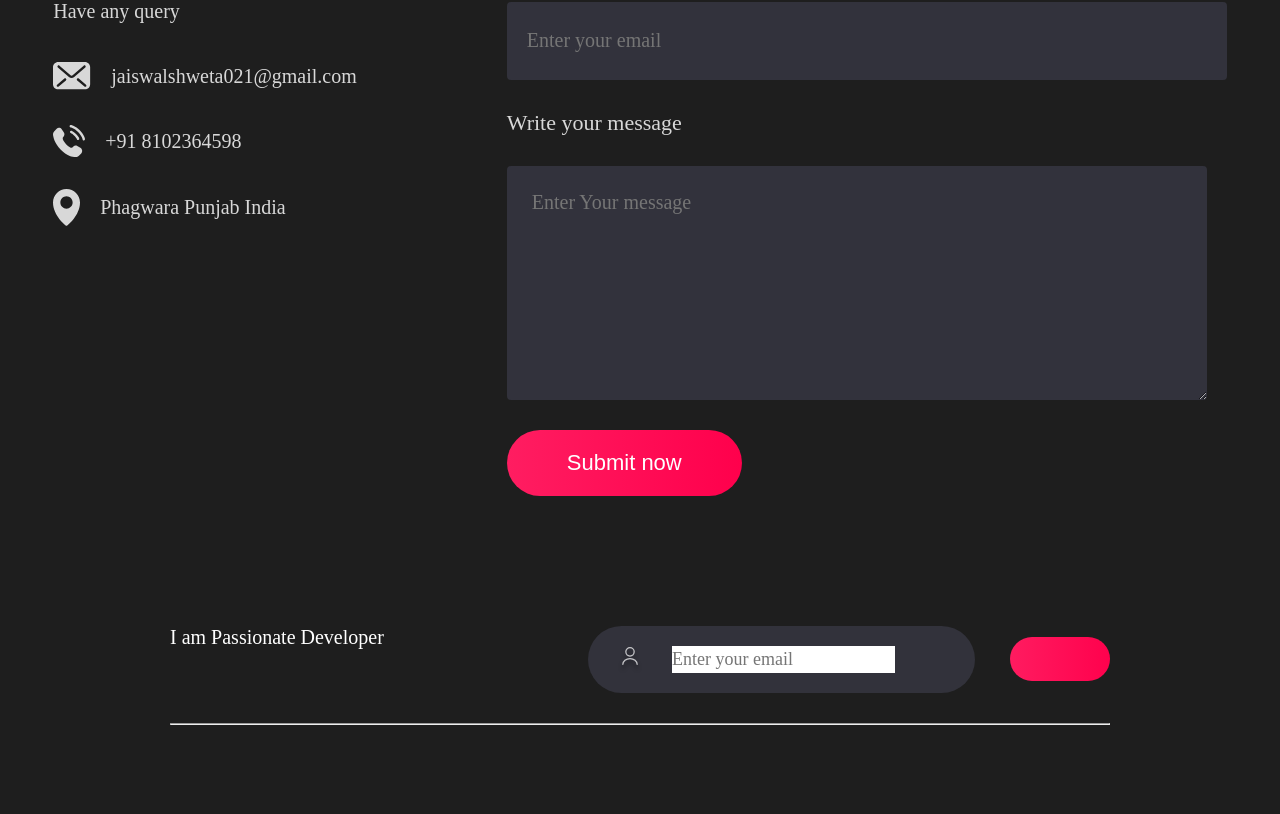
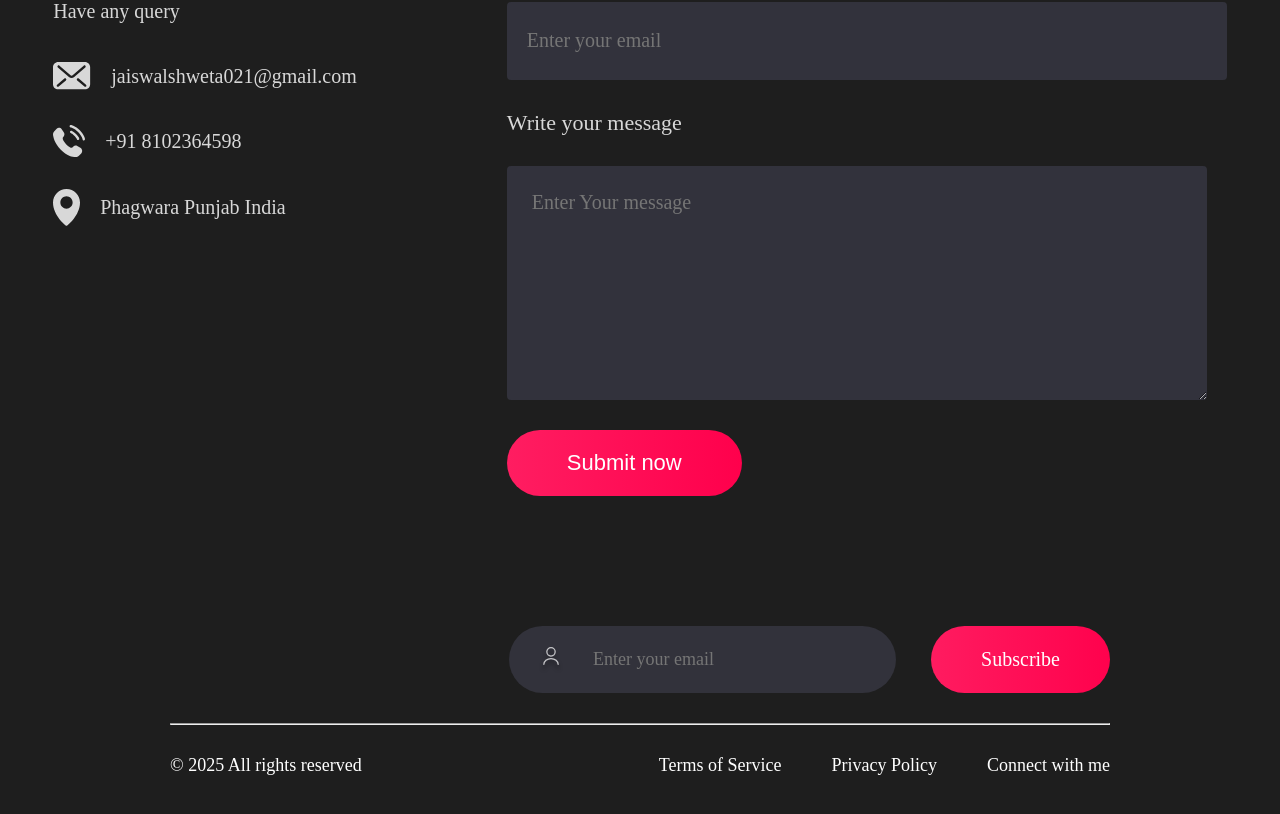
Before and after one commit to 2004shweta/my-portfolio, a React (Vite) app: page / in a window 1280 px wide. Shown: the part 3872-4686 px from the top of the page. Built offline with nearby package versions, Linux system fonts and the light colour scheme.

Commit message:
adding more file

```diff
--- a/src/Components/Footer/Footer.css
+++ b/src/Components/Footer/Footer.css
@@ -8,10 +8,11 @@
     display: flex;
     justify-content: space-between;
 }
-.footer-top-left p{
+/* .footer-top-left p{
     font-size: 20px;
     max-width: 400px;
-}
+    margin: 5px 0px;
+} */
 .footer-top-right{
     display: flex;
     align-items: center;
@@ -29,7 +30,8 @@
     outline: none;
     border: none;
     border: transparent;
-    color: #a0a0a0;
+    /* color: #a0a0a0; */
+    background: #32323B;
     font-family: 'Outfit';
     font-size: 18px;
 }
--- a/src/Components/Footer/Footer.jsx
+++ b/src/Components/Footer/Footer.jsx
@@ -8,7 +8,7 @@ import 'aos/dist/aos.css';
 function Footer() {
   useEffect(() => {
     AOS.init({
-      duration: 1500, // Slow down the animation duration
+      duration: 1800, // Slow down the animation duration
       once: true, // Trigger animation only once
       easing: 'ease-in-out',
     });
@@ -20,7 +20,7 @@ function Footer() {
       <div className="footer-top" data-aos="fade-up">
         <div className="footer-top-left" data-aos="fade-left" data-aos-delay="200">
           {/* <img src={footer_logo} alt="Footer Logo" /> */}
-          <p>I am Passionate Developer</p>
+          {/* <p>I am Passionate Developer</p> */}
         </div>
 
         <div className="footer-top-right" data-aos="fade-right" data-aos-delay="400">
@@ -28,17 +28,17 @@ function Footer() {
             <img src={user_icon} alt="User Icon" />
             <input type='email' placeholder='Enter your email' />
           </div>
-          <div className="footer-subscribe"></div>
+          <div className="footer-subscribe">Subscribe</div>
         </div>
       </div>
 
       <hr />
+{/*
+      Bottom Footer */}
+      <div className="footer-bottom" >
+        <p className="footer-bottom-left">© 2025 All rights reserved</p>
 
-      {/* Bottom Footer */}
-      <div className="footer-bottom">
-        <p className="footer-bottom-left" data-aos="fade-left">© 2025 All rights reserved</p>
-
-        <div className="footer-bottom-right" data-aos="fade-right">
+        <div className="footer-bottom-right">
           <p>Terms of Service</p>
           <p>Privacy Policy</p>
           <p>Connect with me</p>
--- a/src/Components/Hero/Hero.css
+++ b/src/Components/Hero/Hero.css
@@ -63,12 +63,13 @@
 
   .hero-connect:hover {
     border: 2px solid white;
-    background: linear-gradient(267deg, #0fb85b -5.09%, #0a5c2f 106.28%);
+    background: linear-gradient(270deg, #ff004c -5.09%, #ff1d61 106.28%);
+    /* background: linear-gradient(267deg, #0fb85b -5.09%, #0a5c2f 106.28%); */
   }
 
   .hero-resume:hover {
-    border-color: #0fb85b;
-    background-color: rgba(255, 255, 255, 0.05);
+    border-color:  #ff004c;
+    background-color: #ff1d61(255, 255, 255, 0.05);
   }
 
   /* Responsive styling */
@@ -129,5 +130,5 @@
   }
 
   .hero-icons a:hover {
-    color: #0fb85b;
+    color: #ff004c;
   }
--- a/src/Components/Hero/Hero.jsx
+++ b/src/Components/Hero/Hero.jsx
@@ -80,7 +80,6 @@ const Hero = () => {
       <h1><span>I am {name}</span>, {role}</h1>
       <p>{description}</p>
 
-
       <div className="hero-action">
         <div className="hero-connect" onClick={() => window.location.href = 'mailto:jaiswalshweta021@gmail.com'}>
           Connect with me
@@ -88,7 +87,6 @@ const Hero = () => {
         <div className="hero-resume" onClick={handleResumeClick}>
           My resume
         </div>
-
       </div>
       <div className="hero-icons">
         <a href="#"><i className="fab fa-github"></i></a>
@@ -96,6 +94,8 @@ const Hero = () => {
         <a href="#"><i className="fab fa-google"></i></a>
         <a href="#"><i className="fab fa-twitter"></i></a>
         <a href="#"><i className="fab fa-instagram"></i></a>
+        {/* <a href="#"><i className="fas fa-code"></i> LeetCode</a>
+        <a href="#"><i className="fas fa-book"></i> GeeksforGeeks</a> */}
       </div>
     </div>
   );
--- a/src/Components/MyWork/MyWork.jsx
+++ b/src/Components/MyWork/MyWork.jsx
@@ -9,7 +9,7 @@ import 'aos/dist/aos.css';
 function MyWork() {
   useEffect(() => {
     AOS.init({
-      duration: 1200, // Slower animation duration
+      duration: 1700, // Slower animation duration
       once: true,
       easing: 'ease-in-out',
     });
--- a/src/Components/Services/Services.jsx
+++ b/src/Components/Services/Services.jsx
@@ -9,7 +9,7 @@ import 'aos/dist/aos.css';
 function Services() {
   useEffect(() => {
     AOS.init({
-      duration: 1750, // ⏳ slower animation (in milliseconds)
+      duration: 1800, // ⏳ slower animation (in milliseconds)
       once: true,
       easing: 'ease-in-out', // smooth transition
     });
```
